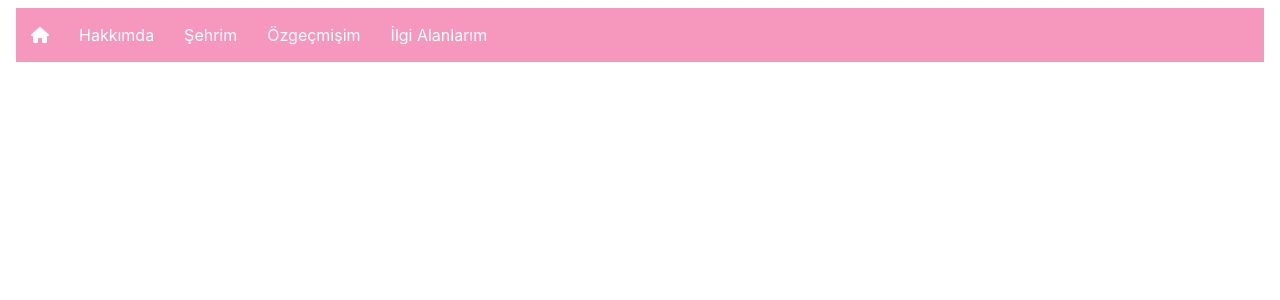
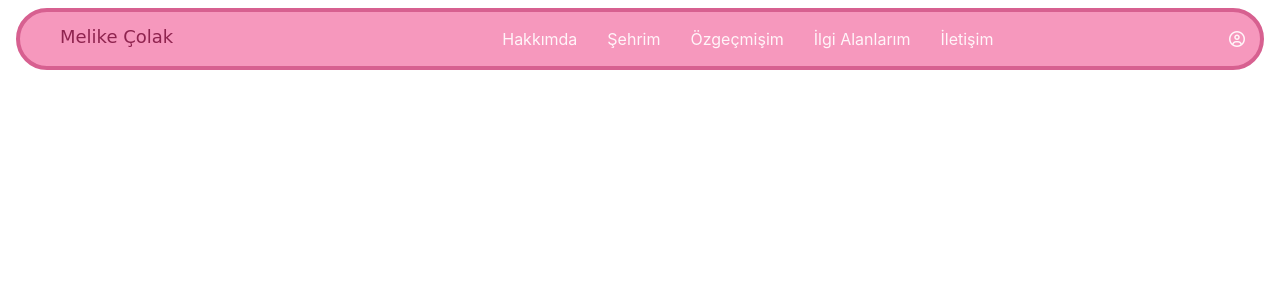
Before and after one commit to MelikeZeynepColak/web-projesi, a PHP site: page / in a window 1280 px wide. Shown: the top 300 px of the page. Run offline with PHP 8.4, Linux system fonts and the light colour scheme.

Commit message:
navigation bar üzerinde değişiklik yapıldı ve ietişim sayfası eklendi

```diff
--- a/giris.css
+++ b/giris.css
@@ -1,25 +1,39 @@
 .navbar ul{
     list-style-type: none;
     background-color: hsl(336, 84%, 78%);
-    padding: 0px;
-    margin-top:  0%;
     overflow: hidden;
-    display: block;
+    display: inline-block;
     width: 100%;
+    border-radius: 50px;
+    border: 4px solid  hsl(336, 60%, 61%);
 }
 .navbar a{
-    color: white;
+    color: hsl(338, 100%, 98%);
     text-decoration: none;
     padding: 15px;
-    display: block;
+    display: inline-block;
     text-align: center;
-
 }
 .navbar a:hover{
     background-color: hsl(336, 60%, 61%);
-
 }
 .navbar li{
     float: left;
+}
+.navbar li:last-child{
+    float: right;
 
 }
+.navbar li:nth-child(2){
+    padding-left: 25%;
+
+}
+.navbar h5{
+    color:  hsl(336, 60%, 35%);
+    font-family: cursive; font-size: large;
+    align-items: baseline;
+    float: left;
+    padding: 14px;
+    padding-left: 0px;
+    padding-bottom: 5px;
+}
--- a/index.html
+++ b/index.html
@@ -14,14 +14,15 @@
     <link rel="stylesheet" href="https://cdnjs.cloudflare.com/ajax/libs/font-awesome/6.5.2/css/all.min.css">
   </head>
   <body>
-    <header class="hakkimda"></header>
     <nav class="navbar">
       <ul>
-        <li><a href=""><i class="fa-solid fa-house"></i></a></li>
-        <li><a href="">Hakkımda</a></li>
-        <li><a href="">Şehrim</a></li>
-        <li><a href="">Özgeçmişim</a></li>
-        <li><a href="">İlgi Alanlarım</a></li>
+        <li><h5>Melike Çolak</h5></li>
+        <li><a href="./index.html">Hakkımda</a></li>
+        <li><a href="./sehrim.html">Şehrim</a></li>
+        <li><a href="./ozgecmisim.html">Özgeçmişim</a></li>
+        <li><a href="./ilgialanlarim.html">İlgi Alanlarım</a></li>
+        <li><a href="./iletisim.html">İletişim</a></li>
+        <li><a href="./login.html"><i class="fa-regular fa-circle-user"></i></a></li>
       </ul>
     </nav>
 
```
Also changed, not shown: iletisim.html (added), ilgialanlarım.html (deleted).
